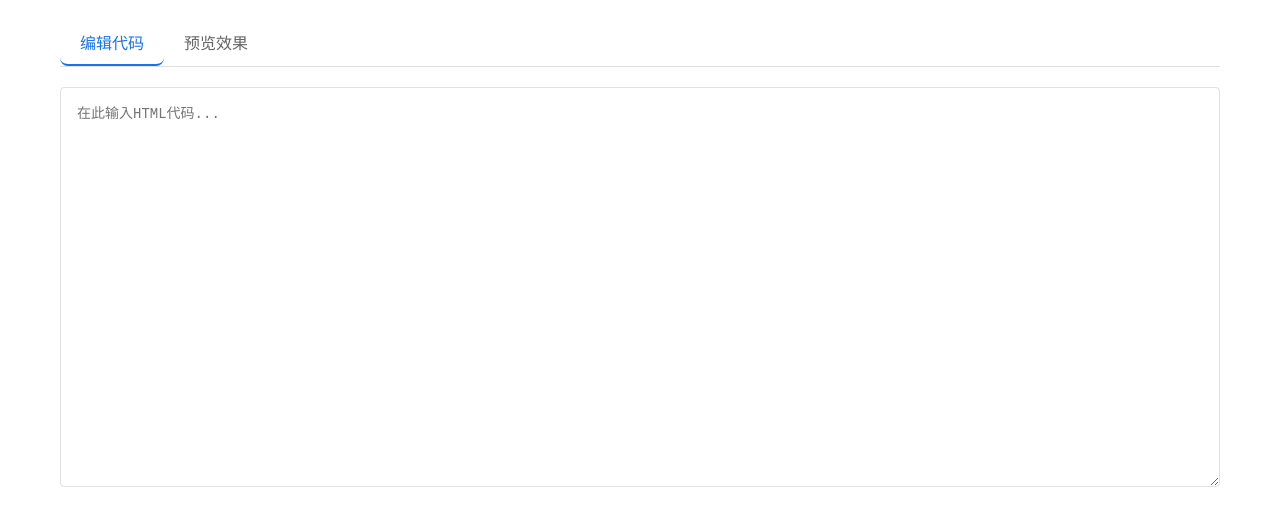
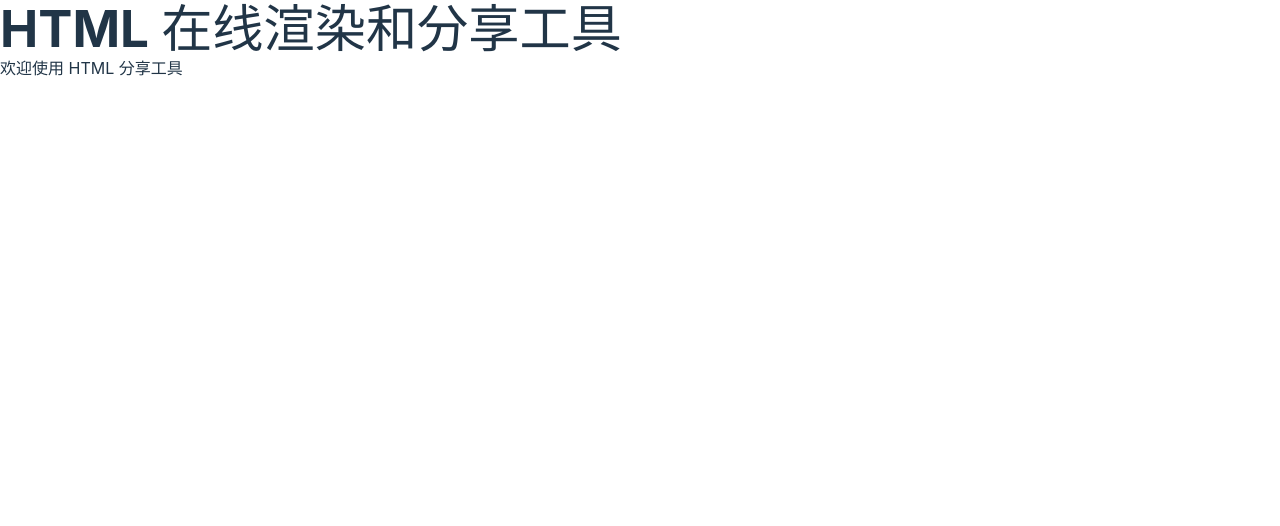
Before and after one commit to yty971231/html-share, a React (Vite) app in the folder frontend/: page / in a window 1280 px wide. Shown: the top 526 px of the page. Built offline with nearby package versions, Linux system fonts and the light colour scheme.

Commit message:
Update App.jsx
修复404

```diff
--- a/frontend/src/App.jsx
+++ b/frontend/src/App.jsx
@@ -1,131 +1,21 @@
-import { useState, useEffect } from 'react'
-import './App.css'
-
-// 获取API基础URL
-const API_BASE = import.meta.env.PROD
-  ? '' // 生产环境使用相对路径
-  : 'http://localhost:3001' // 开发环境使用本地服务器
+import React from 'react';
+import { BrowserRouter as Router, Routes, Route } from 'react-router-dom';
 
 function App() {
-  const [html, setHtml] = useState('')
-  const [shareUrl, setShareUrl] = useState('')
-  const [error, setError] = useState('')
-  const [activeTab, setActiveTab] = useState('edit') // 'edit' 或 'preview'
-  const [isLoading, setIsLoading] = useState(false)
-
-  // 如果URL中包含view参数，则加载对应的HTML内容
-  useEffect(() => {
-    const path = window.location.pathname
-    if (path.startsWith('/view/')) {
-      const id = path.split('/view/')[1]
-      fetchHtml(id)
-    }
-  }, [])
-
-  // 当HTML内容改变时，自动生成分享链接
-  useEffect(() => {
-    const generateShareLink = async () => {
-      if (!html.trim()) {
-        setShareUrl('')
-        return
-      }
-
-      try {
-        setIsLoading(true)
-        const response = await fetch(`${API_BASE}/api/save`, {
-          method: 'POST',
-          headers: {
-            'Content-Type': 'application/json',
-          },
-          body: JSON.stringify({ html }),
-        })
-        const data = await response.json()
-        if (response.ok) {
-          setShareUrl(data.url)
-          setError('')
-        } else {
-          console.error('生成链接失败:', data.error)
-          setError(data.error || '生成链接失败')
-        }
-      } catch (err) {
-        console.error('网络错误:', err)
-        setError('网络错误，请稍后重试')
-      } finally {
-        setIsLoading(false)
-      }
-    }
-
-    // 使用防抖，避免频繁请求
-    const timeoutId = setTimeout(generateShareLink, 1000)
-    return () => clearTimeout(timeoutId)
-  }, [html])
-
-  const fetchHtml = async (id) => {
-    try {
-      const response = await fetch(`${API_BASE}/api/html/${id}`)
-      const data = await response.json()
-      if (response.ok) {
-        setHtml(data.html)
-        setActiveTab('preview')
-      } else {
-        setError(data.error || '加载失败')
-      }
-    } catch (err) {
-      setError('加载失败，请稍后重试')
-    }
-  }
-
   return (
-    <div className="container">
-      <div className="tabs">
-        <button
-          className={`tab-button ${activeTab === 'edit' ? 'active' : ''}`}
-          onClick={() => setActiveTab('edit')}
-        >
-          编辑代码
-        </button>
-        <button
-          className={`tab-button ${activeTab === 'preview' ? 'active' : ''}`}
-          onClick={() => setActiveTab('preview')}
-        >
-          预览效果
-        </button>
+    <Router>
+      <div className="App">
+        <header className="App-header">
+          <h1>HTML 在线渲染和分享工具</h1>
+        </header>
+        <main>
+          <Routes>
+            <Route path="/" element={<div>欢迎使用 HTML 分享工具</div>} />
+          </Routes>
+        </main>
       </div>
-
-      <div className="content-container">
-        {activeTab === 'preview' && shareUrl && (
-          <div className="share-url">
-            分享链接：
-            <a href={shareUrl} target="_blank" rel="noopener noreferrer">
-              {shareUrl}
-            </a>
-            {isLoading && <span className="loading-indicator">生成中...</span>}
-          </div>
-        )}
-
-        {activeTab === 'edit' ? (
-          <div className="edit-container">
-            <textarea
-              value={html}
-              onChange={(e) => setHtml(e.target.value)}
-              placeholder="在此输入HTML代码..."
-              className="html-input"
-            />
-            {error && <div className="error">{error}</div>}
-          </div>
-        ) : (
-          <div className="preview-container">
-            <iframe
-              srcDoc={html}
-              title="HTML Preview"
-              className="preview-frame"
-              sandbox="allow-scripts"
-            />
-          </div>
-        )}
-      </div>
-    </div>
-  )
+    </Router>
+  );
 }
 
-export default App
+export default App;
```
